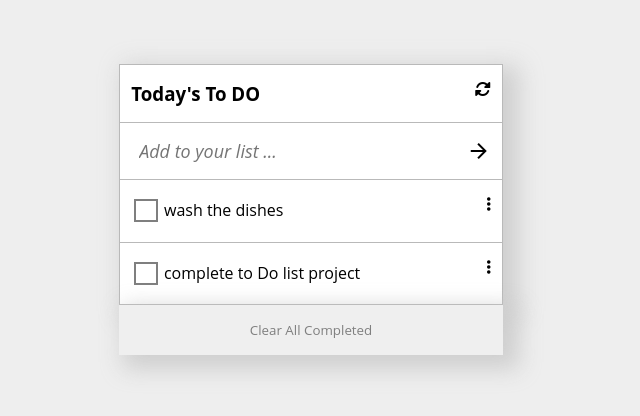
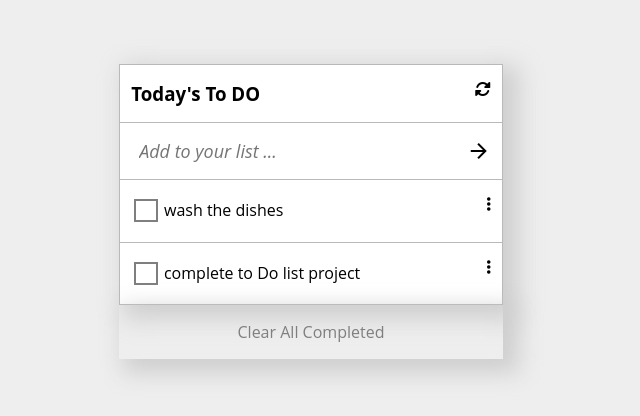
Before and after one commit to bienvenuushindi/to-do-list, a website built with webpack: page src/index.html in a window 1280 px wide. Shown: the whole page, without its empty margins (329-969 px from the left). Built offline with nearby package versions, Linux system fonts and the light colour scheme.

Commit message:
Fix linters errors

```diff
--- a/src/index.html
+++ b/src/index.html
@@ -17,7 +17,7 @@
           arrow_forward
           </span></li>
     </ul>
-    <button class="clear text-center"><a href="#" class="link">Clear All Completed</a></button>
+    <a href="#" class="link clear text-center" >Clear All Completed</a>
 </div>
 </body>
 </html>
```
Also changed, not shown: src/style.css (+6 -4 lines).
